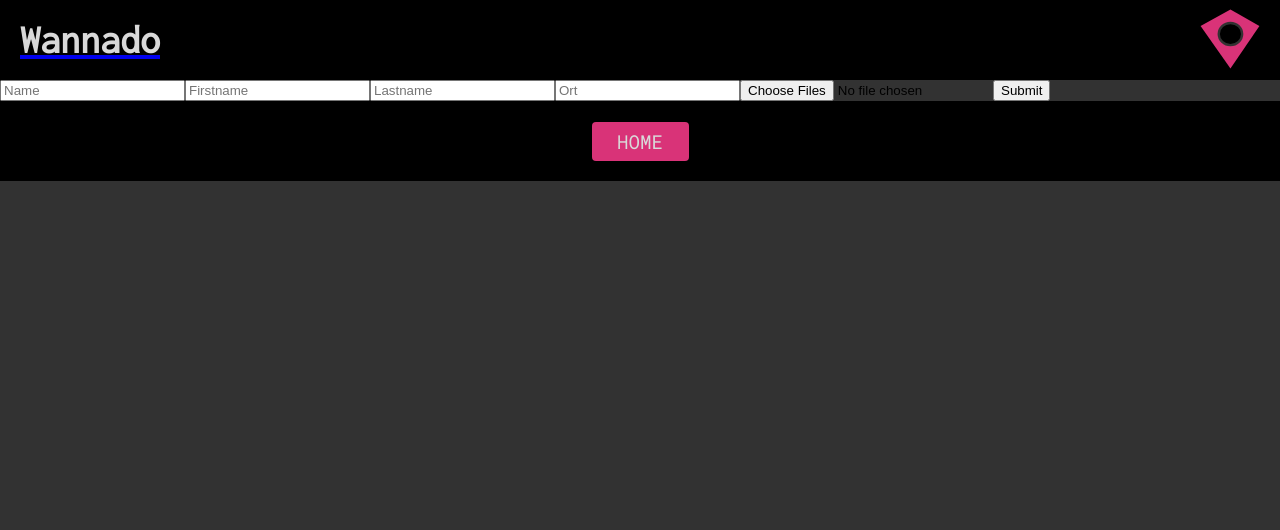
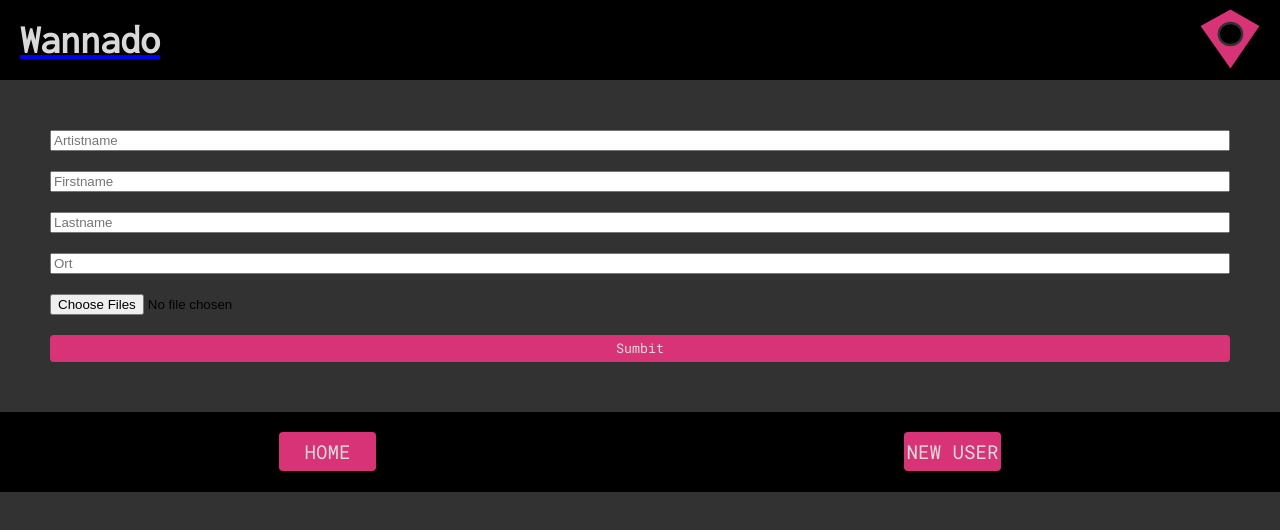
Before and after one commit to onebarloop/capstone-project, a Next.js app: page /newuser in a window 1280 px wide. Shown: the top 530 px of the page. Built offline with nearby package versions, Linux system fonts and the light colour scheme; no server answers; the database is empty.

Commit message:
US finished

```diff
--- a/components/Button.tsx
+++ b/components/Button.tsx
@@ -3,7 +3,7 @@ import styled from "styled-components";
 //Typescript
 type ButtonProps = {
   name?: string;
-  onClick(event: React.MouseEvent<HTMLButtonElement>): void;
+  onClick?(event: React.MouseEvent<HTMLButtonElement>): void;
   className?: string;
   inactive?: boolean;
 };
--- a/components/Footer.tsx
+++ b/components/Footer.tsx
@@ -6,6 +6,9 @@ export default function Footer(): JSX.Element {
     <StyledFooter>
       <StyledLink href="/">
         <p>HOME</p>
+      </StyledLink>
+      <StyledLink href="/newuser">
+        <p>NEW USER</p>
       </StyledLink>
     </StyledFooter>
   );
@@ -17,7 +20,7 @@ const StyledFooter = styled.footer`
   padding: 15px;
   height: 10vh;
   display: flex;
-  justify-content: center;
+  justify-content: space-around;
   align-items: center;
 `;
 
--- a/pages/newuser.tsx
+++ b/pages/newuser.tsx
@@ -2,15 +2,29 @@ import Head from "next/head";
 import Header from "../components/Header";
 import Footer from "../components/Footer";
 import { Artist } from "../lib/ArtistClass";
-import type { ArtistInterface } from "../lib/ArtistClass";
 import cloudUpload from "../lib/upload";
 import React from "react";
+import styled from "styled-components";
+import Button from "../components/Button";
+import { useState } from "react";
+import Router from "next/router";
 
 export default function ArtistPage(): JSX.Element {
+  const [isloading, setLoading] = useState(false);
+
   async function onSubmit(event: React.SyntheticEvent) {
+    setLoading(true);
+
     event.preventDefault();
 
-    const { artistname, firstname, lastname, location, pics } = event.target;
+    const { artistname, firstname, lastname, location, pics } =
+      event.target as typeof event.target & {
+        artistname: { value: string };
+        firstname: { value: string };
+        lastname: { value: string };
+        location: { value: string };
+        pics: { files: Blob[] };
+      };
 
     const urls = await cloudUpload(pics.files);
 
@@ -21,14 +35,19 @@ export default function ArtistPage(): JSX.Element {
       location.value,
       urls
     );
+    try {
+      const response = await fetch("/api", {
+        method: "POST",
+        headers: { "Content-Type": "application/json" },
+        body: JSON.stringify(newArtist),
+      });
 
-    const responseDB = await fetch("/api", {
-      method: "POST",
-      headers: { "Content-Type": "application/json" },
-      body: JSON.stringify(newArtist),
-    });
-
-    console.log(responseDB);
+      console.log(response);
+    } catch (error) {
+      console.log(error);
+    }
+    setLoading(false);
+    Router.reload();
   }
 
   return (
@@ -38,16 +57,25 @@ export default function ArtistPage(): JSX.Element {
         <link rel="shortcut icon" href="/favicon.ico" />
       </Head>
       <Header />
-      <form onSubmit={onSubmit}>
-        <input name="artistname" placeholder="Name" required />
+      <StyledForm onSubmit={onSubmit}>
+        <input name="artistname" placeholder="Artistname" required />
         <input name="firstname" placeholder="Firstname" />
         <input name="lastname" placeholder="Lastname" />
         <input name="location" placeholder="Ort" required />
         <input name="pics" type="file" multiple required />
-
-        <button type="submit">Submit</button>
-      </form>
+        <Button
+          name={`${isloading ? "Uploading" : "Sumbit"}`}
+          inactive={isloading ? true : false}
+        ></Button>
+      </StyledForm>
       <Footer />
     </>
   );
 }
+
+const StyledForm = styled.form`
+  display: flex;
+  flex-direction: column;
+  padding: 50px;
+  gap: 20px;
+`;
```
